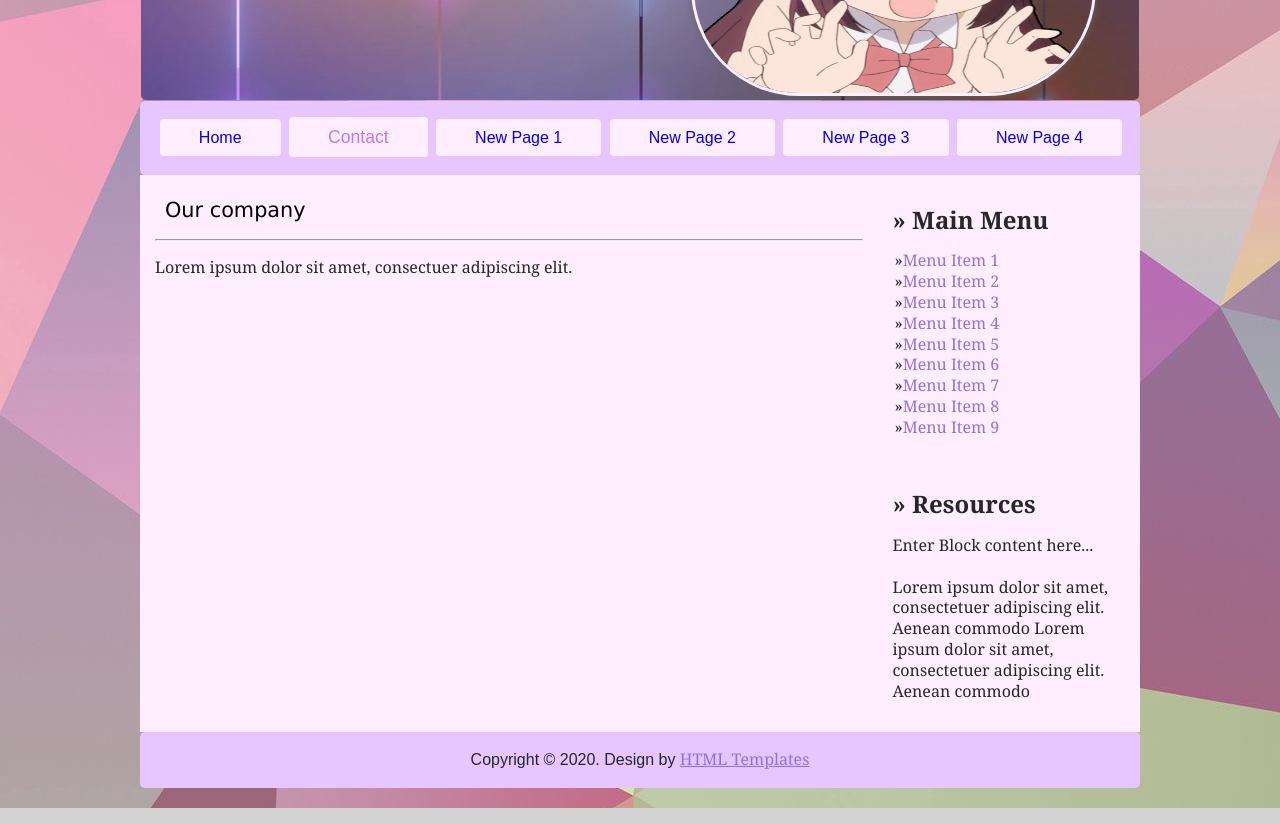
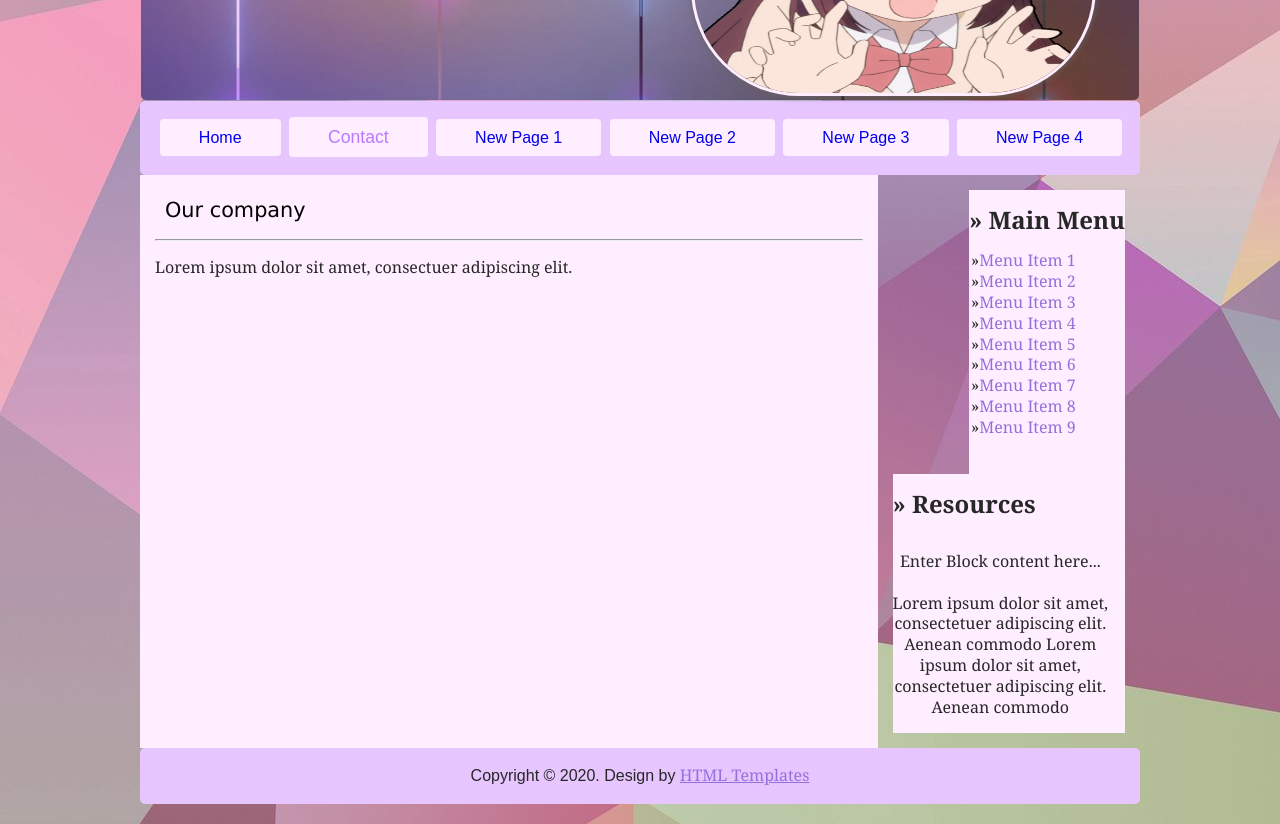
Before and after one commit to arseniy94/my-first-site, a plain HTML site: page contacts.html in a window 1280 px wide. Shown: the part 146-970 px from the top of the page. Drawn offline with Linux system fonts and the light colour scheme.

Commit message:
Добавил №8, разбил aside на два diva

```diff
--- a/contacts.html
+++ b/contacts.html
@@ -37,8 +37,9 @@
         </div>
       </article>
 
-      <aside class="self-container aside-menu aside-block">
+      <aside class="self-container">
         <div class="text">
+          <div class="aside-menu">
             <h2>&#187; Main Menu</h2>
             <ul>
               <li><a href="#">Menu Item 1</a></li>
@@ -52,7 +53,9 @@
               <li><a href="#">Menu Item 9</a></li>
             </ul>
             <br />
+          </div>
 
+          <div class="aside-resources">
             <h2>&#187; Resources</h2>
             <p>
               Enter Block content here...<br /><br />
@@ -63,6 +66,7 @@
               consectetuer adipiscing elit.<br />
               Aenean commodo<br />
             </p>
+          </div>
         </div>
       </aside>
 
--- a/style.css
+++ b/style.css
@@ -186,7 +186,7 @@ a.section-first__button:hover {
   background: lightgray;
 }
 
-.aside-block {
+.aside-resources {
   display: flex;
   flex-flow: row wrap;
   float: right;
```
Also changed, not shown: index.html (+1 -1 lines). Lines whose indentation alone changed are shown as unchanged.
